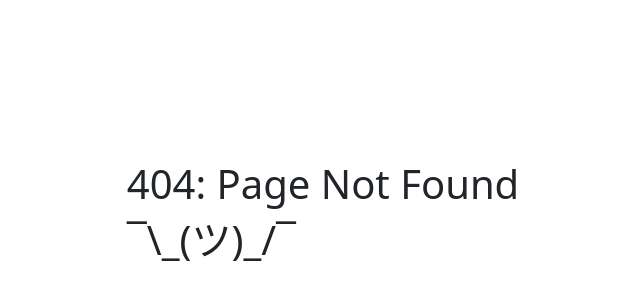
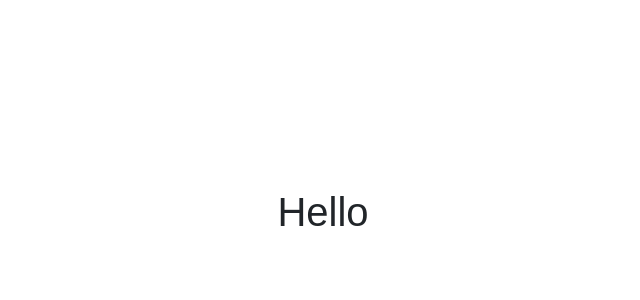
Before and after one commit to keenanmaupin/Game_Armoury, a React (Vite) app in the folder client/: page /Profile in a window 1280 px wide. Before the commit this address had no page. Shown: the part 184-484 px from the top of the page, without its empty margins (317-957 px from the left). Built offline with nearby package versions, Linux system fonts and the light colour scheme.

Commit message:
able to switch to profile page

```diff
--- a/client/src/main.tsx
+++ b/client/src/main.tsx
@@ -7,7 +7,7 @@ import LoginPage from './pages/LoginPage.tsx'; // Import the GamePage file
 import GameSearch from './pages/GameSearch.tsx' // Import the GamePage file
 import HomePage from './pages/HomePage.tsx';
 import ErrorPage from './pages/ErrorPage.tsx'; // Import the ErrorPage file
-import HomePage from './pages/HomePage.tsx';
+import ProfilePage from './pages/ProfilePage.tsx'; //Import the ProfilePage file
 
 const router = createBrowserRouter([
   {
@@ -27,6 +27,10 @@ const router = createBrowserRouter([
         path: '/Searchgame',
         element: <GameSearch />
       },
+      {
+        path: '/Profile',
+        element: <ProfilePage />
+      }
     ]
   }
 ])
--- a/client/src/pages/HomePage.tsx
+++ b/client/src/pages/HomePage.tsx
@@ -1,5 +1,6 @@
 import React from "react";
 import "./HomePage.css";
+import { Link } from "react-router-dom";
 
 const Home: React.FC = () => {
   return (
@@ -29,7 +30,7 @@ const Home: React.FC = () => {
           <nav className="nav-links">
             <a href="#home">HomePage</a>
             <a href="#about">About</a>
-            <a href="#profile">Profile</a>
+            <Link to='/Profile'>Profile</Link>
           </nav>
         </header>
 
--- /dev/null
+++ b/client/src/pages/ProfilePage.tsx
@@ -0,0 +1,27 @@
+
+
+const ProfilePage = () => {
+  return (
+    <div style={styles.container}>
+      <h1>Hello</h1>
+    </div>
+  );
+};
+
+const styles = {
+  container: {
+    padding: '20px',
+    maxWidth: '600px',
+    margin: 'auto',
+    fontFamily: 'Arial, sans-serif',
+  },
+  title: {
+    fontSize: '2em',
+    textAlign: 'center',
+    color: '#333',
+  },
+};
+
+export default ProfilePage;
+
+//map through all the games that link to the account
```
Also changed, not shown: client/src/pages/ProfilePage.css (added).
